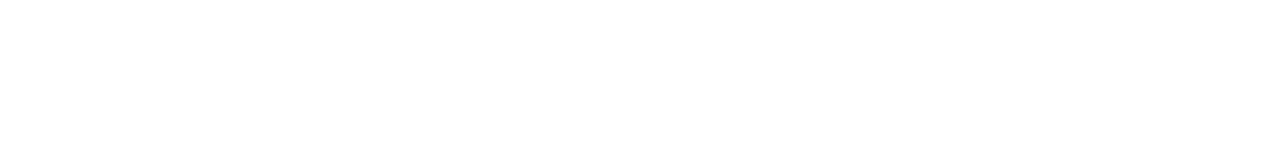
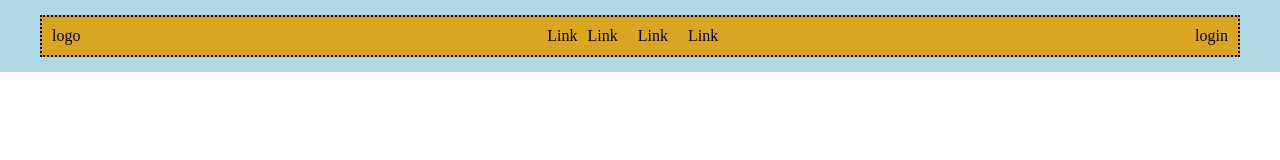
Before and after one commit to VincenzoIuliano/htmlcss-struttura-discord, a plain HTML site: page index.html in a window 1280 px wide. Drawn offline with Linux system fonts and the light colour scheme.

Commit message:
ADD: Header with navbar

```diff
--- a/css/app.css
+++ b/css/app.css
@@ -18,3 +18,28 @@ a {
 img {
     max-width: 100%;
 }
+
+/* LAYOUT */
+
+.main-header {
+    background-color: #ADD8E6;
+    padding: 15px;
+}
+
+.nav {
+    display: flex;
+    align-items: center;
+    justify-content: space-between;
+    background-color: #DAA520;
+    padding: 10px;
+    width: 1200px;
+    margin: auto;
+    border: 2px dotted black;
+}
+
+.link-list {
+    display: flex;
+    gap: 10px;
+}
+
+/* UTLITIES  */
--- a/index.html
+++ b/index.html
@@ -7,6 +7,17 @@
     <link rel="stylesheet" href="./css/app.css">
 </head>
 <body>
-
+    <header class="main-header">
+         <nav class="nav"> <!--Flex container -->
+            <span>logo</span>
+            <ul class="link-list">
+                <li><a href="">Link</a></li>
+                <li><a href="">Link</li>
+                <li><a href="">Link</li>
+                <li><a href="">Link</li>
+            </ul>
+            <span>login</span>
+        </nav>
+    </header>
 </body>
 </html>
```
